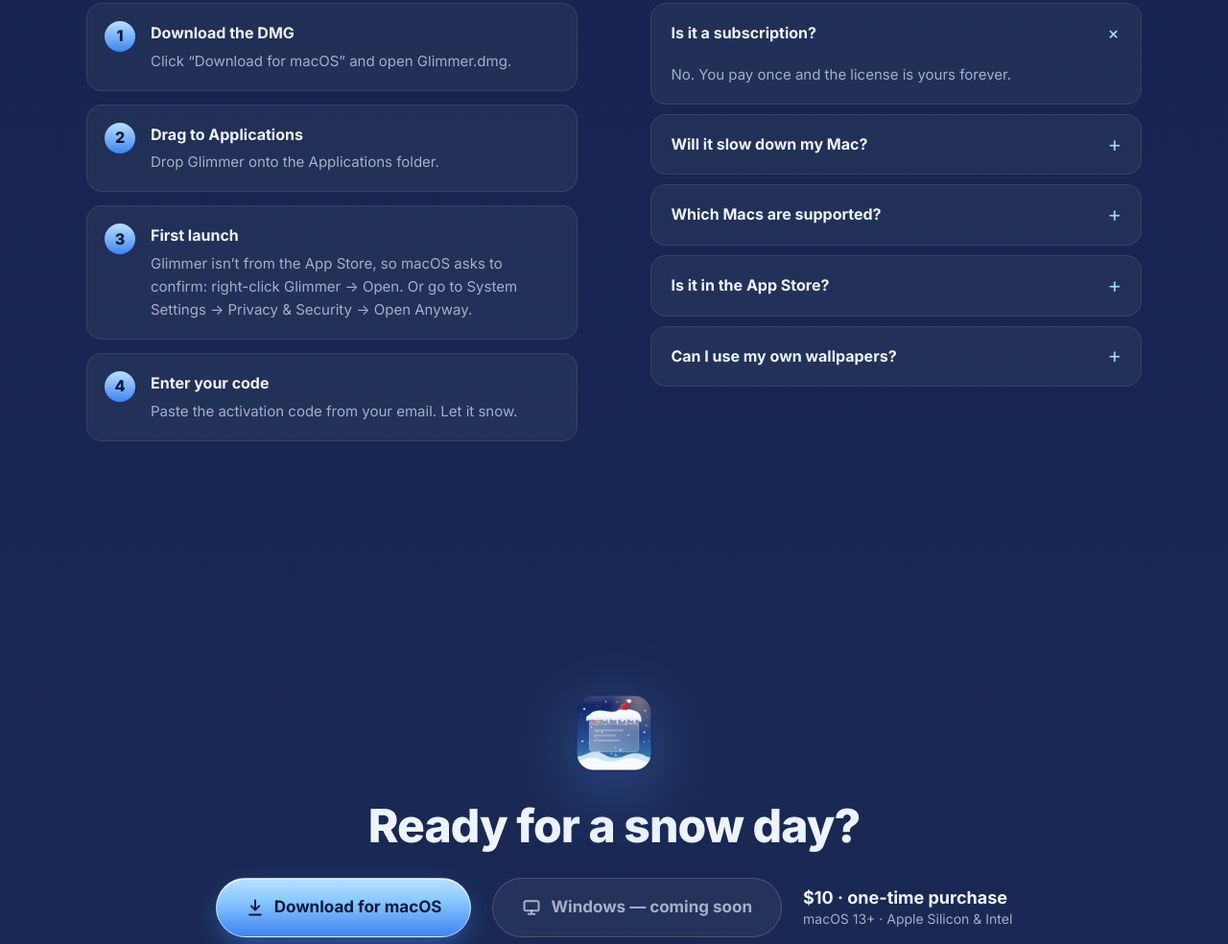
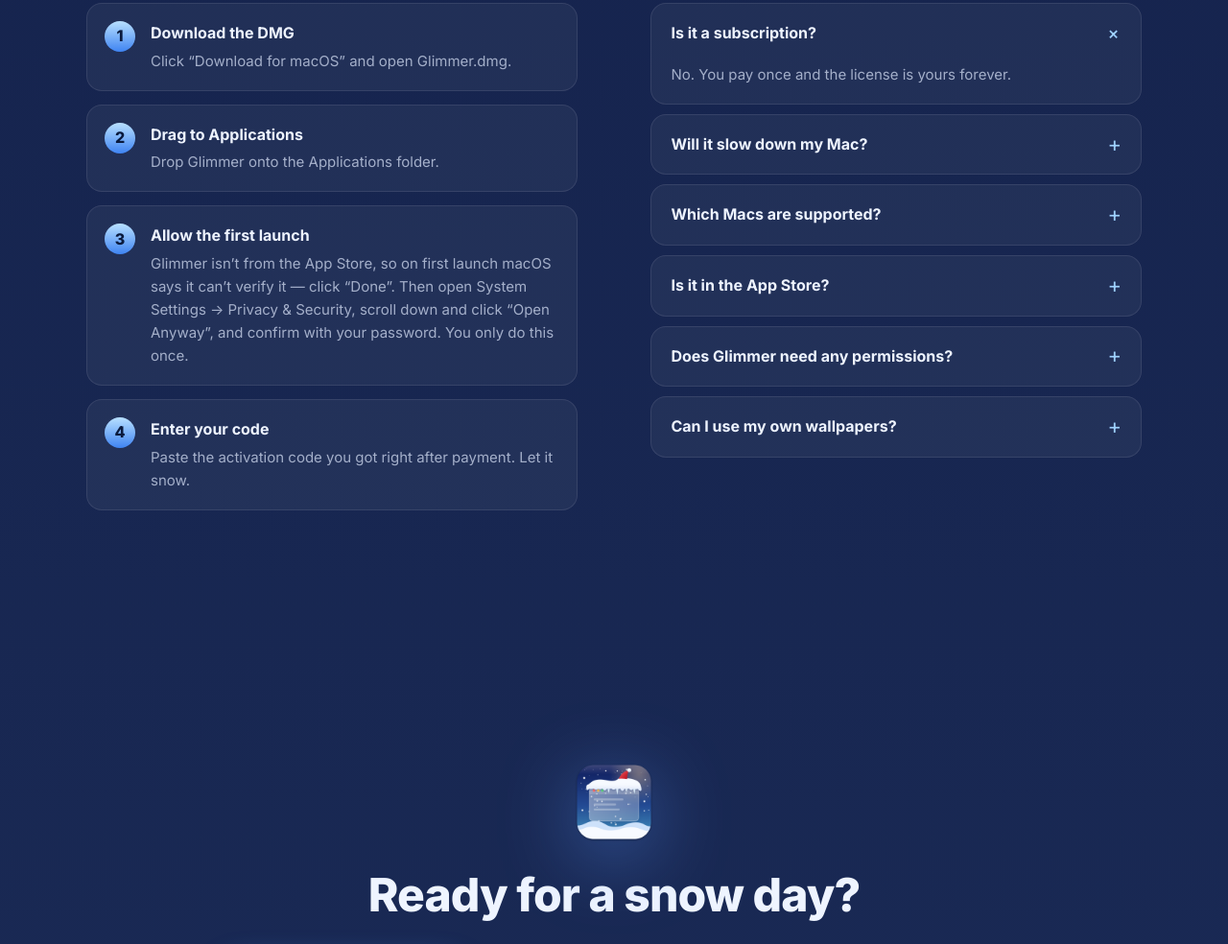
Before and after one commit to AleksaYO/glimmer, a plain HTML site: page index.html in a window 1280 px wide. Shown: the part 6478-7462 px from the top of the page at 96% size. Drawn offline with Linux system fonts and the light colour scheme.

Commit message:
Install steps: current macOS first-launch flow, optional Accessibility permission

```diff
--- a/index.html
+++ b/index.html
@@ -261,8 +261,8 @@
           <ol class="steps">
             <li><b>Download the DMG</b><span>Click “Download for macOS” and open Glimmer.dmg.</span></li>
             <li><b>Drag to Applications</b><span>Drop Glimmer onto the Applications folder.</span></li>
-            <li><b>First launch</b><span>Glimmer isn’t from the App Store, so macOS asks to confirm: right-click Glimmer → Open. Or go to System Settings → Privacy &amp; Security → Open Anyway.</span></li>
-            <li><b>Enter your code</b><span>Paste the activation code from your email. Let it snow.</span></li>
+            <li><b>Allow the first launch</b><span>Glimmer isn’t from the App Store, so on first launch macOS says it can’t verify it — click “Done”. Then open System Settings → Privacy &amp; Security, scroll down and click “Open Anyway”, and confirm with your password. You only do this once.</span></li>
+            <li><b>Enter your code</b><span>Paste the activation code you got right after payment. Let it snow.</span></li>
           </ol>
         </div>
         <div>
@@ -273,6 +273,7 @@
             <details><summary>Will it slow down my Mac?</summary><p>Glimmer uses about 10% CPU at 24 FPS. You can lower the frame rate, intensity and particle limit at any time, or pause it with one click.</p></details>
             <details><summary>Which Macs are supported?</summary><p>Any Mac with macOS 13 Ventura or later — both Apple Silicon and Intel.</p></details>
             <details><summary>Is it in the App Store?</summary><p>No — Glimmer is downloaded from this site. That’s why macOS asks you to confirm the first launch.</p></details>
+            <details><summary>Does Glimmer need any permissions?</summary><p>No. Snow on your windows and the Dock works without any permissions — Glimmer only knows where windows are, never what’s inside them. One setting is optional: Settings → Precise Dock Detection asks for Accessibility access so snow sits exactly on the edge of the Dock. To allow it, turn on Glimmer in System Settings → Privacy &amp; Security → Accessibility. Without it, Glimmer finds the Dock on its own.</p></details>
             <details><summary>Can I use my own wallpapers?</summary><p>Yes. Every effect can have its own picture, or keep the bundled 4K wallpapers.</p></details>
           </div>
         </div>
```
Also changed, not shown: thanks.html (+2 -1 lines).
